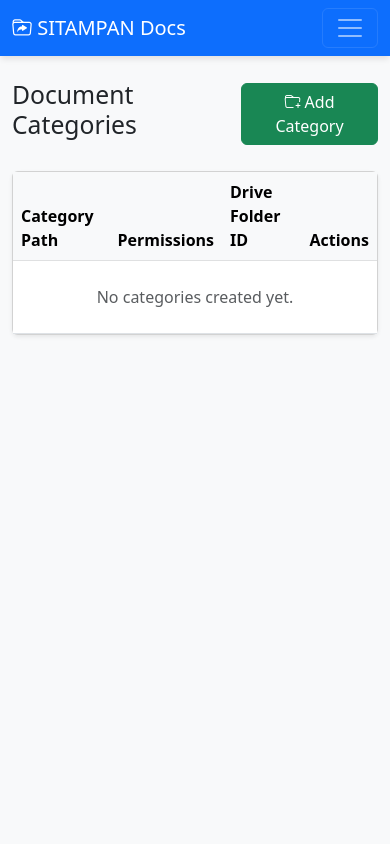
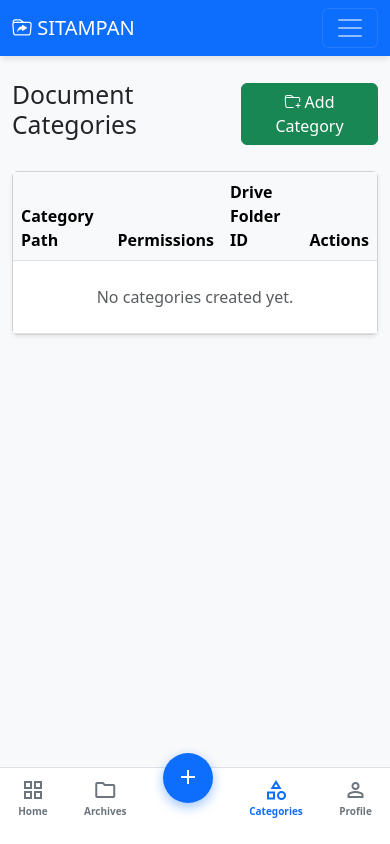
Before and after one commit to kpukonutbeta/sitampan, a Django app: page /categories/ in a window 390 px wide. Run offline with Django 5.2, Linux system fonts and the light colour scheme; data that the repository does not hold is empty.

Commit message:
mobile view

```diff
--- a/documents/templates/layouts/base.html
+++ b/documents/templates/layouts/base.html
@@ -6,20 +6,67 @@
     <title>{% block title %}SITAMPAN Document Sync{% endblock %}</title>
     <link href="https://cdn.jsdelivr.net/npm/bootstrap@5.3.0/dist/css/bootstrap.min.css" rel="stylesheet">
     <link rel="stylesheet" href="https://cdn.jsdelivr.net/npm/bootstrap-icons@1.10.5/font/bootstrap-icons.css">
+    <link href="https://fonts.googleapis.com/css2?family=Material+Symbols+Outlined:wght,FILL@100..700,0..1&amp;display=swap" rel="stylesheet"/>
     <style>
         body {
             background-color: #f8f9fa;
+            padding-bottom: 70px; /* Space for mobile nav */
+        }
+        @media (min-width: 768px) {
+            body { padding-bottom: 0; }
+            .mobile-nav { display: none !important; }
         }
         .navbar {
             box-shadow: 0 4px 6px -1px rgba(0,0,0,0.1);
+        }
+        .mobile-nav {
+            position: fixed;
+            bottom: 0;
+            left: 0;
+            right: 0;
+            background: rgba(255, 255, 255, 0.9);
+            backdrop-filter: blur(10px);
+            border-top: 1px solid #dee2e6;
+            display: flex;
+            justify-content: space-around;
+            padding: 10px 0 25px 0;
+            z-index: 1030;
+        }
+        .mobile-nav-item {
+            display: flex;
+            flex-direction: column;
+            align-items: center;
+            text-decoration: none;
+            color: #6c757d;
+            font-size: 10px;
+            font-weight: 600;
+        }
+        .mobile-nav-item.active {
+            color: var(--bs-primary);
+        }
+        .mobile-nav-item .material-symbols-outlined {
+            font-size: 24px;
+            margin-bottom: 2px;
+        }
+        .add-btn-mobile {
+            width: 50px;
+            height: 50px;
+            background: var(--bs-primary);
+            color: white !important;
+            border-radius: 50%;
+            display: flex;
+            align-items: center;
+            justify-content: center;
+            margin-top: -25px;
+            box-shadow: 0 4px 12px rgba(13, 110, 253, 0.4);
         }
     </style>
 </head>
 <body>
     <nav class="navbar navbar-expand-lg navbar-dark bg-primary mb-4">
         <div class="container">
-            <a class="navbar-brand" href="{% url 'documents:document_list' %}">
-                <i class="bi bi-folder-symlink"></i> SITAMPAN Docs
+            <a class="navbar-brand" href="{% url 'documents:dashboard' %}">
+                <i class="bi bi-folder-symlink"></i> SITAMPAN
             </a>
             <button class="navbar-toggler" type="button" data-bs-toggle="collapse" data-bs-target="#navbarNav">
                 <span class="navbar-toggler-icon"></span>
@@ -27,7 +74,10 @@
             <div class="collapse navbar-collapse" id="navbarNav">
                 <ul class="navbar-nav ms-auto">
                     <li class="nav-item">
-                        <a class="nav-link" href="{% url 'documents:document_list' %}">Documents</a>
+                        <a class="nav-link" href="{% url 'documents:dashboard' %}">Home</a>
+                    </li>
+                    <li class="nav-item">
+                        <a class="nav-link" href="{% url 'documents:document_list' %}">Archives</a>
                     </li>
                     <li class="nav-item">
                         <a class="nav-link" href="{% url 'documents:document_upload' %}">Upload</a>
@@ -53,6 +103,28 @@
         {% block content %}{% endblock %}
     </div>
 
+    <nav class="mobile-nav d-md-none">
+        <a href="{% url 'documents:dashboard' %}" class="mobile-nav-item {% if request.resolver_match.url_name == 'dashboard' %}active{% endif %}">
+            <span class="material-symbols-outlined">grid_view</span>
+            <span>Home</span>
+        </a>
+        <a href="{% url 'documents:document_list' %}" class="mobile-nav-item {% if request.resolver_match.url_name == 'document_list' %}active{% endif %}">
+            <span class="material-symbols-outlined">folder</span>
+            <span>Archives</span>
+        </a>
+        <a href="{% url 'documents:document_upload' %}" class="mobile-nav-item add-btn-mobile">
+            <span class="material-symbols-outlined">add</span>
+        </a>
+        <a href="{% url 'documents:category_list' %}" class="mobile-nav-item {% if 'category' in request.resolver_match.url_name %}active{% endif %}">
+            <span class="material-symbols-outlined">category</span>
+            <span>Categories</span>
+        </a>
+        <a href="#" class="mobile-nav-item" onclick="alert('Profile section coming soon!')">
+            <span class="material-symbols-outlined">person</span>
+            <span>Profile</span>
+        </a>
+    </nav>
+
     <script src="https://cdn.jsdelivr.net/npm/bootstrap@5.3.0/dist/js/bootstrap.bundle.min.js"></script>
 </body>
 </html>
--- a/documents/urls.py
+++ b/documents/urls.py
@@ -4,7 +4,8 @@ from . import views
 app_name = 'documents'
 
 urlpatterns = [
-    path('', views.document_list, name='document_list'),
+    path('', views.dashboard, name='dashboard'),
+    path('archives/', views.document_list, name='document_list'),
     path('upload/', views.document_upload, name='document_upload'),
     path('categories/', views.category_list, name='category_list'),
     path('categories/add/', views.category_add, name='category_add'),
--- a/documents/views.py
+++ b/documents/views.py
@@ -7,7 +7,28 @@ from .forms import DocumentForm, CategoryForm, DocumentEditForm
 from .drive_services import delete_drive_folder, rename_drive_file
 from .utils import rename_local_file
 
-from django.db.models import Q
+from django.db.models import Q, Count
+
+def dashboard(request):
+    # Fetch recent documents (Top 5)
+    recent_documents = Document.objects.all().order_by('-uploaded_at')[:5]
+
+    # Fetch categories with document counts
+    all_categories = Category.objects.annotate(doc_count=Count('documents'))
+
+    # Split into 'Main' (Root) and 'Sub' categories for the UI
+    main_categories = all_categories.filter(parent=None)[:2] # Taking first 2 as 'Main'
+    sub_categories = all_categories.exclude(parent=None)[:4]   # Taking next 4 as 'Sub'
+
+    # In case there are no sub-categories yet, just show more roots or empty
+    if not sub_categories.exists():
+        sub_categories = all_categories.filter(parent=None)[2:6]
+
+    return render(request, 'documents/dashboard.html', {
+        'recent_documents': recent_documents,
+        'main_categories': main_categories,
+        'sub_categories': sub_categories,
+    })
 
 def document_list(request):
     query = request.GET.get('q', '')
```
